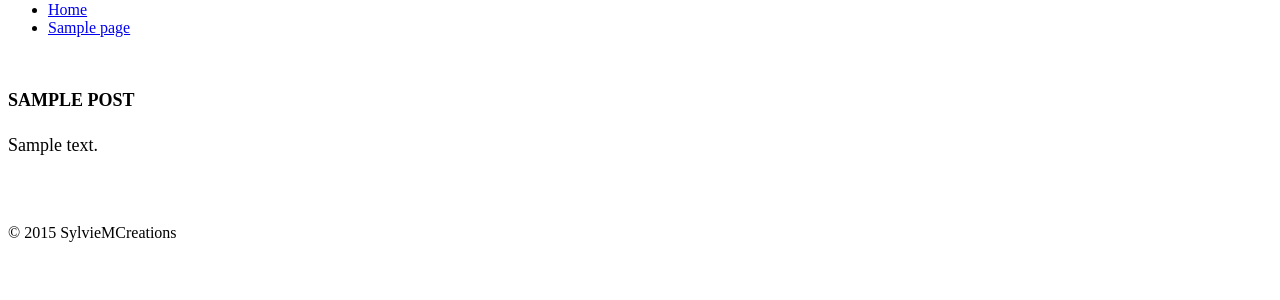
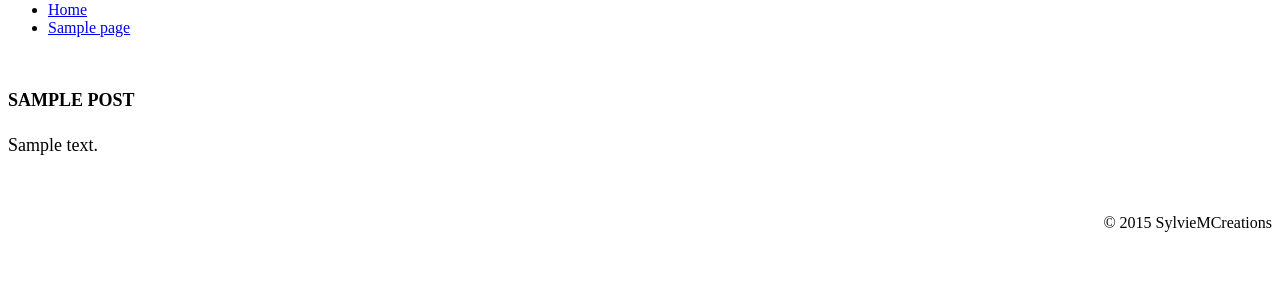
Before and after one commit to jeromelachaud/slider-child-theme-wp, a WordPress theme: template themes/slider-child/single.php in a window 1280 px wide. Shown: the part 238-538 px from the top of the page. Run offline with PHP 8.4 and a stand-in for WordPress, Linux system fonts and the light colour scheme; the site name, menu and one post (Sample post) are stand-ins, and other content is empty; some libraries are stand-ins or nearby versions.

Commit message:
Reformat footer

```diff
--- a/themes/slider-child/footer.php
+++ b/themes/slider-child/footer.php
@@ -1,7 +1,7 @@
 	<?php $shortname = "typographic"; ?>
 	<div class="clear"></div>
 	<footer id="footer">
-		<div class="left">
+		<div>
 			<?php if(get_option($shortname.'_linkedin_link','') != "") { ?>
 				<a href="<?php echo get_option($shortname.'_linkedin_link',''); ?>"><img src="<?php echo get_stylesheet_directory_uri(); ?>/images/linkedin-icon.png" alt="linkedin" /></a>
 			<?php } ?>
@@ -28,7 +28,7 @@
 			<?php } ?>
 			<div class="clear"></div>
 		</div>
-		<div class="right">&copy; 2015 SylvieMCreations</div>
+		<div class="footer__copyright">&copy; 2015 SylvieMCreations</div>
 		<div class="clear"></div>
 	</footer><!--//footer-->
 
--- a/themes/slider-child/style.css
+++ b/themes/slider-child/style.css
@@ -39,7 +39,19 @@ h6 > span {font-family: 'Open Sans', sans-serif;}
 
 .archive_nav a {font-size: 12px;margin-bottom: 30px;}
 
-#footer { padding-left: 0;padding-right: 0;}
+#footer {
+  padding-left: 0;
+  padding-right: 0;
+  text-align: center;
+  display: flex;
+  flex-direction: column;
+}
+
+@media screen and (min-width: 766px) {
+  #footer {
+    flex-direction: row;
+  }
+}
 #footer .right {padding-top: 10px;}
 
 .page-id-8 .single_inside_content {
@@ -48,6 +60,19 @@ h6 > span {font-family: 'Open Sans', sans-serif;}
   background-position:  100%;
 }
 
+.footer__copyright {
+  padding: .5rem 0 0 0;
+}
+
+@media screen and (min-width: 766px) {
+  .footer__copyright {
+    flex-grow: 1;
+    text-align: right;
+    align-self: center;
+    padding: 0;
+  }
+}
+
 @media screen and (min-width: 766px) {
   .logo {
     width: 50%;
```
Lines whose indentation alone changed are shown as unchanged.
